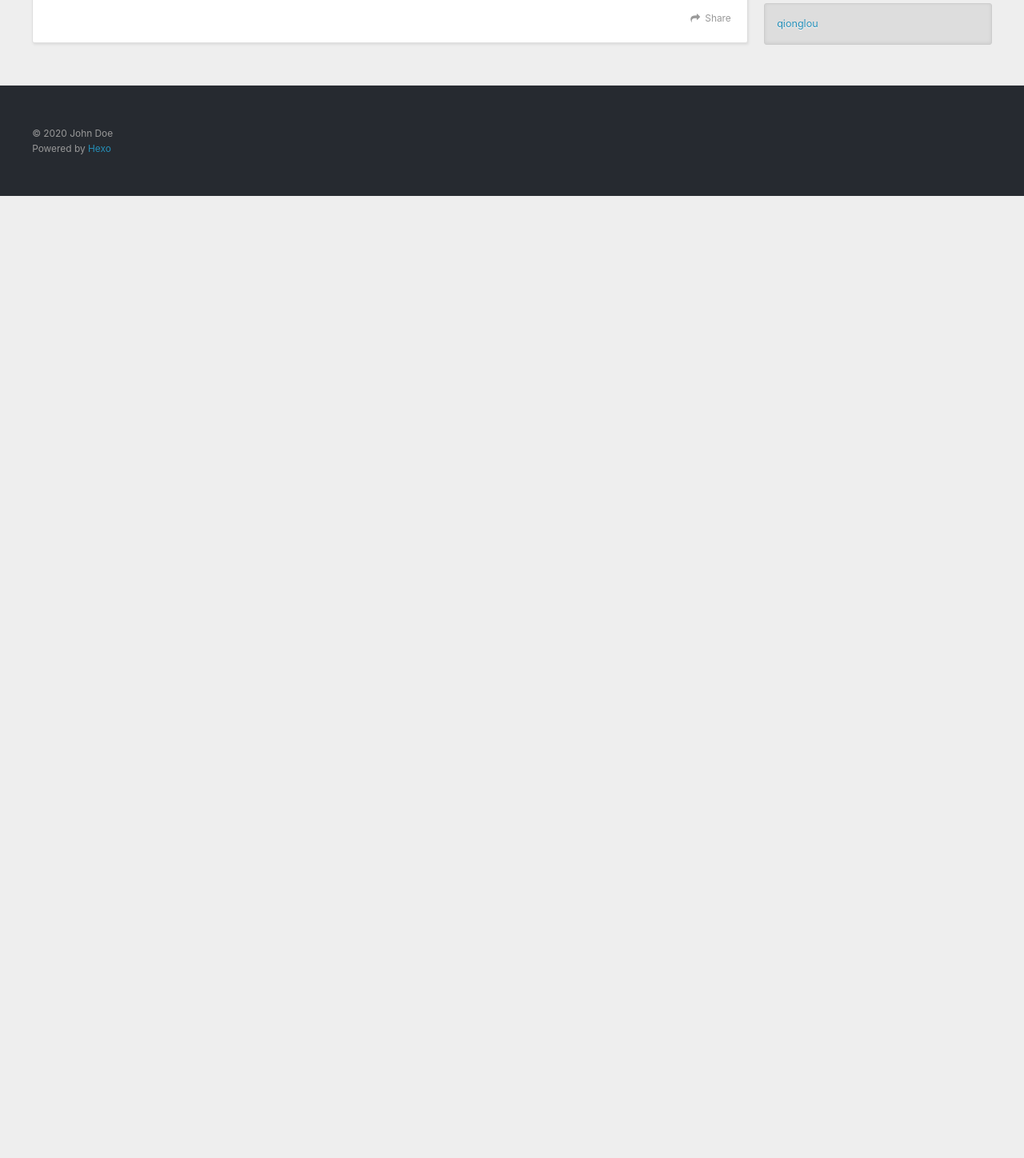
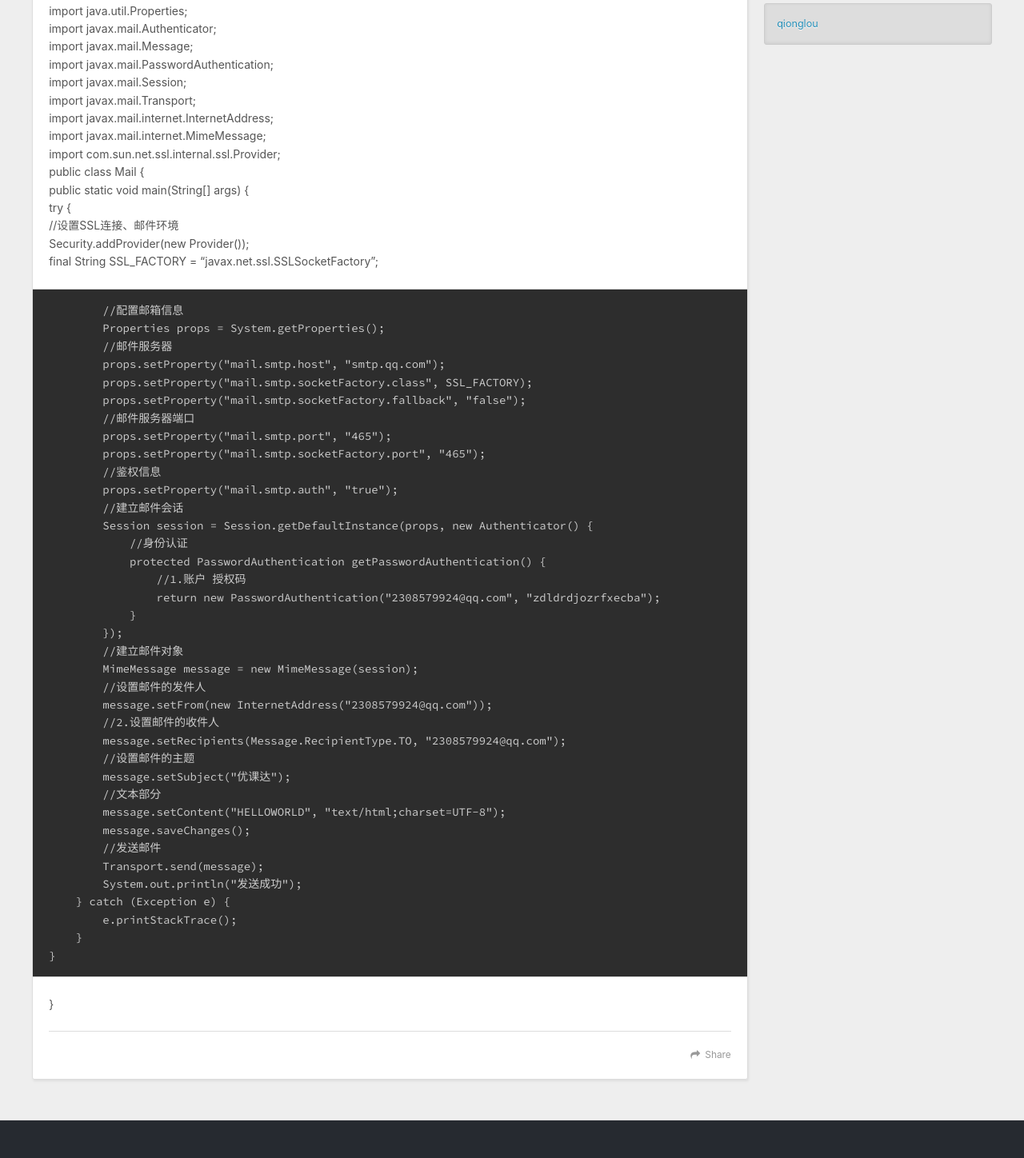
Before and after one commit to wobushiniairen/wobushiniairen.github.io, a plain HTML site: page 2020/09/19/qionglou/index.html in a window 1280 px wide. Shown: the part 505-1953 px from the top of the page at 80% size. Before the commit the page ends 800 px from the top, so only its background shows below. Drawn offline with nearby package versions, Linux system fonts and the light colour scheme.

Commit message:
Site updated: 2020-09-19 08:32:08

```diff
--- a/2020/09/19/qionglou/index.html
+++ b/2020/09/19/qionglou/index.html
@@ -7,15 +7,15 @@
 
   <title>qionglou | Hexo</title>
   <meta name="viewport" content="width=device-width, initial-scale=1, maximum-scale=1">
-  <meta name="description" content="6">
+  <meta name="description" content="import java.security.Security; import java.util.Properties;import javax.mail.Authenticator;import javax.mail.Message;import javax.mail.PasswordAuthentication;import javax.mail.Session;impor">
 <meta property="og:type" content="article">
 <meta property="og:title" content="qionglou">
 <meta property="og:url" content="http://example.com/2020/09/19/qionglou/index.html">
 <meta property="og:site_name" content="Hexo">
-<meta property="og:description" content="6">
+<meta property="og:description" content="import java.security.Security; import java.util.Properties;import javax.mail.Authenticator;import javax.mail.Message;import javax.mail.PasswordAuthentication;import javax.mail.Session;impor">
 <meta property="og:locale" content="en_US">
 <meta property="article:published_time" content="2020-09-19T00:26:52.000Z">
-<meta property="article:modified_time" content="2020-09-19T00:27:38.581Z">
+<meta property="article:modified_time" content="2020-09-19T00:31:25.560Z">
 <meta property="article:author" content="John Doe">
 <meta name="twitter:card" content="summary">
 
@@ -88,12 +88,51 @@
 
     <div class="article-entry" itemprop="articleBody">
 
-        <p>6</p>
+        <pre><code>           import java.security.Security;</code></pre>
+<p>import java.util.Properties;<br>import javax.mail.Authenticator;<br>import javax.mail.Message;<br>import javax.mail.PasswordAuthentication;<br>import javax.mail.Session;<br>import javax.mail.Transport;<br>import javax.mail.internet.InternetAddress;<br>import javax.mail.internet.MimeMessage;<br>import com.sun.net.ssl.internal.ssl.Provider;<br>public class Mail {<br>    public static void main(String[] args) {<br>        try {<br>            //设置SSL连接、邮件环境<br>            Security.addProvider(new Provider());<br>            final String SSL_FACTORY = “javax.net.ssl.SSLSocketFactory”;</p>
+<pre><code>        //配置邮箱信息
+        Properties props = System.getProperties();
+        //邮件服务器
+        props.setProperty(&quot;mail.smtp.host&quot;, &quot;smtp.qq.com&quot;);
+        props.setProperty(&quot;mail.smtp.socketFactory.class&quot;, SSL_FACTORY);
+        props.setProperty(&quot;mail.smtp.socketFactory.fallback&quot;, &quot;false&quot;);
+        //邮件服务器端口
+        props.setProperty(&quot;mail.smtp.port&quot;, &quot;465&quot;);
+        props.setProperty(&quot;mail.smtp.socketFactory.port&quot;, &quot;465&quot;);
+        //鉴权信息
+        props.setProperty(&quot;mail.smtp.auth&quot;, &quot;true&quot;);
+        //建立邮件会话
+        Session session = Session.getDefaultInstance(props, new Authenticator() &#123;
+            //身份认证
+            protected PasswordAuthentication getPasswordAuthentication() &#123;
+                //1.账户 授权码
+                return new PasswordAuthentication(&quot;2308579924@qq.com&quot;, &quot;zdldrdjozrfxecba&quot;);
+            &#125;
+        &#125;);
+        //建立邮件对象
+        MimeMessage message = new MimeMessage(session);
+        //设置邮件的发件人
+        message.setFrom(new InternetAddress(&quot;2308579924@qq.com&quot;));
+        //2.设置邮件的收件人
+        message.setRecipients(Message.RecipientType.TO, &quot;2308579924@qq.com&quot;);
+        //设置邮件的主题
+        message.setSubject(&quot;优课达&quot;);
+        //文本部分
+        message.setContent(&quot;HELLOWORLD&quot;, &quot;text/html;charset=UTF-8&quot;);
+        message.saveChanges();
+        //发送邮件
+        Transport.send(message);
+        System.out.println(&quot;发送成功&quot;);
+    &#125; catch (Exception e) &#123;
+        e.printStackTrace();
+    &#125;
+&#125;</code></pre>
+<p>}</p>
 
 
     </div>
     <footer class="article-footer">
-      <a data-url="http://example.com/2020/09/19/qionglou/" data-id="ckf8xnyq70000y8vl8kmf3rs3" class="article-share-link">Share</a>
+      <a data-url="http://example.com/2020/09/19/qionglou/" data-id="ckf8xstls0000l8vlhvt8584s" class="article-share-link">Share</a>
 
 
     </footer>
```
Also changed, not shown: index.html (+41 -2 lines).
